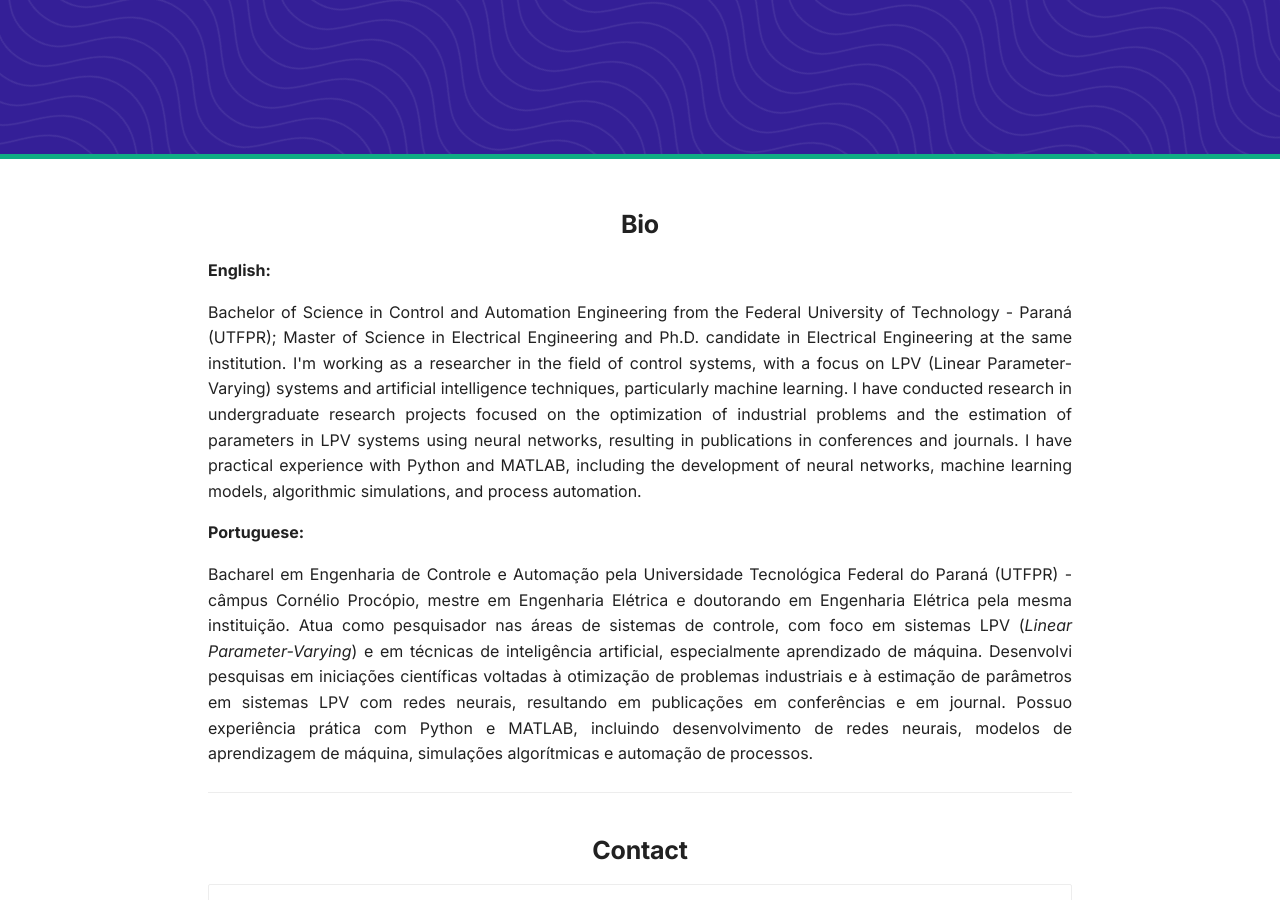
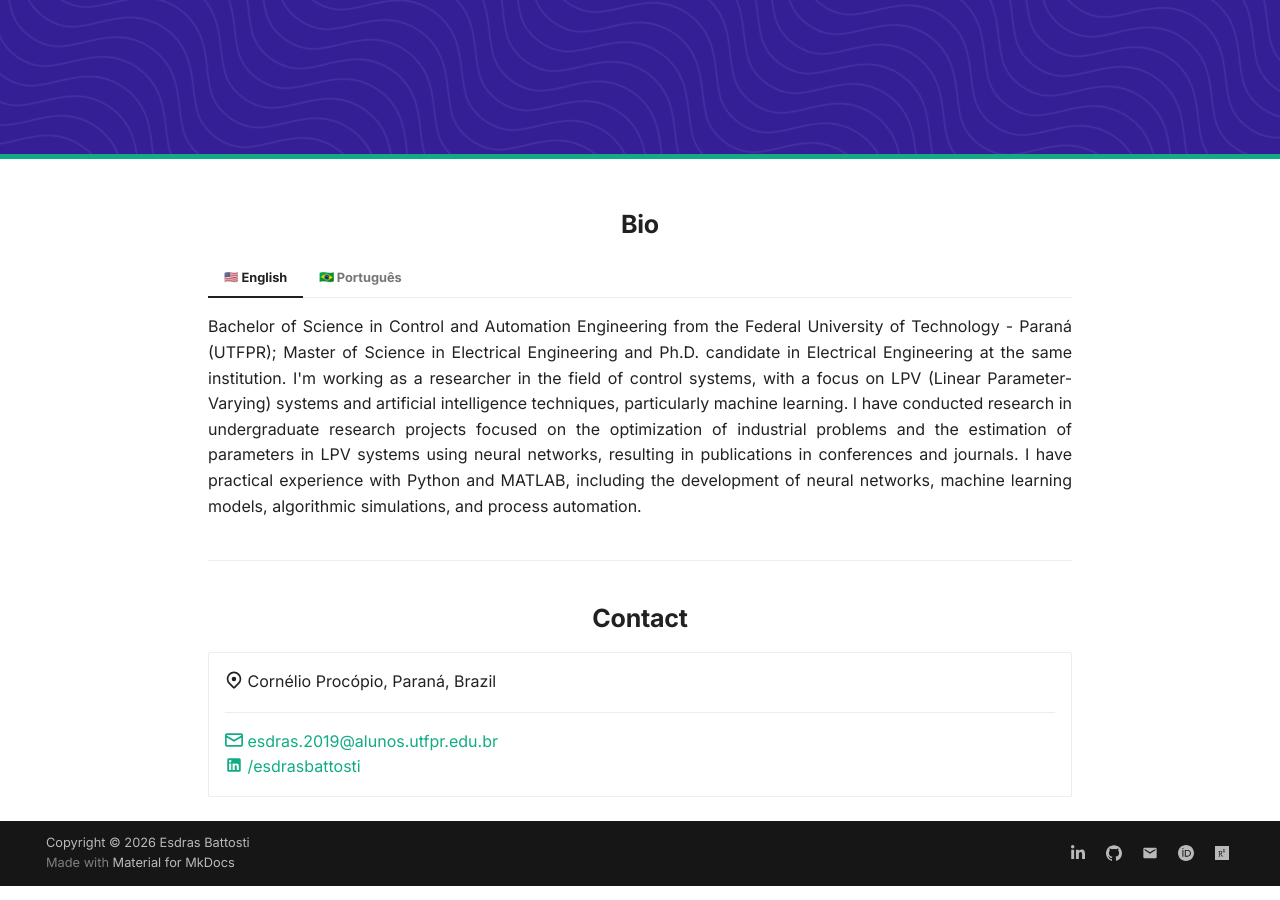
Before and after one commit to ximiraxelo/ximiraxelo.github.io, an MkDocs documentation site: the page built from docs/index.md, in a window 1280 px wide and 900 px high, scrolled down 747 px. Built offline with MkDocs 1.6.1 and Material for MkDocs 9.7.7, drawn with Linux system fonts in a browser that asks for light colours; emoji names are drawn with the system emoji font.

Commit message:
change bio texts to content tabs

```diff
--- a/docs/index.md
+++ b/docs/index.md
@@ -69,17 +69,13 @@ hide:
 
 <h2 align="center"><strong>Bio</strong></h2>
 
-**English:**
+=== ":flag_us: English"
 
-<p>
-  Bachelor of Science in Control and Automation Engineering from the Federal University of Technology - Paraná (UTFPR); Master of Science in Electrical Engineering and Ph.D. candidate in Electrical Engineering at the same institution. I'm working as a researcher in the field of control systems, with a focus on LPV (Linear Parameter-Varying) systems and artificial intelligence techniques, particularly machine learning. I have conducted research in undergraduate research projects focused on the optimization of industrial problems and the estimation of parameters in LPV systems using neural networks, resulting in publications in conferences and journals. I have practical experience with Python and MATLAB, including the development of neural networks, machine learning models, algorithmic simulations, and process automation.
-</p>
+    Bachelor of Science in Control and Automation Engineering from the Federal University of Technology - Paraná (UTFPR); Master of Science in Electrical Engineering and Ph.D. candidate in Electrical Engineering at the same institution. I'm working as a researcher in the field of control systems, with a focus on LPV (Linear Parameter-Varying) systems and artificial intelligence techniques, particularly machine learning. I have conducted research in undergraduate research projects focused on the optimization of industrial problems and the estimation of parameters in LPV systems using neural networks, resulting in publications in conferences and journals. I have practical experience with Python and MATLAB, including the development of neural networks, machine learning models, algorithmic simulations, and process automation.
 
-**Portuguese:**
+=== ":flag_br: Português"
 
-<p>
-  Bacharel em Engenharia de Controle e Automação pela Universidade Tecnológica Federal do Paraná (UTFPR) - câmpus Cornélio Procópio, mestre em Engenharia Elétrica e doutorando em Engenharia Elétrica pela mesma instituição. Atua como pesquisador nas áreas de sistemas de controle, com foco em sistemas LPV (<i>Linear Parameter-Varying</i>) e em técnicas de inteligência artificial, especialmente aprendizado de máquina. Desenvolvi pesquisas em iniciações científicas voltadas à otimização de problemas industriais e à estimação de parâmetros em sistemas LPV com redes neurais, resultando em publicações em conferências e em journal. Possuo experiência prática com Python e MATLAB, incluindo desenvolvimento de redes neurais, modelos de aprendizagem de máquina, simulações algorítmicas e automação de processos.
-</p>
+    Bacharel em Engenharia de Controle e Automação pela Universidade Tecnológica Federal do Paraná (UTFPR) - câmpus Cornélio Procópio, mestre em Engenharia Elétrica e doutorando em Engenharia Elétrica pela mesma instituição. Atua como pesquisador nas áreas de sistemas de controle, com foco em sistemas LPV (*Linear Parameter-Varying*) e em técnicas de inteligência artificial, especialmente aprendizado de máquina. Desenvolvi pesquisas em iniciações científicas voltadas à otimização de problemas industriais e à estimação de parâmetros em sistemas LPV com redes neurais, resultando em publicações em conferências e em journal. Possuo experiência prática com Python e MATLAB, incluindo desenvolvimento de redes neurais, modelos de aprendizagem de máquina, simulações algorítmicas e automação de processos.
 
 ---
 
--- a/mkdocs.yml
+++ b/mkdocs.yml
@@ -73,6 +73,8 @@ markdown_extensions:
         - name: mermaid
           class: mermaid
           format: !!python/name:pymdownx.superfences.fence_code_format
+  - pymdownx.tabbed:
+      alternate_style: true
   - admonition
   - pymdownx.details
   - pymdownx.arithmatex:
```
